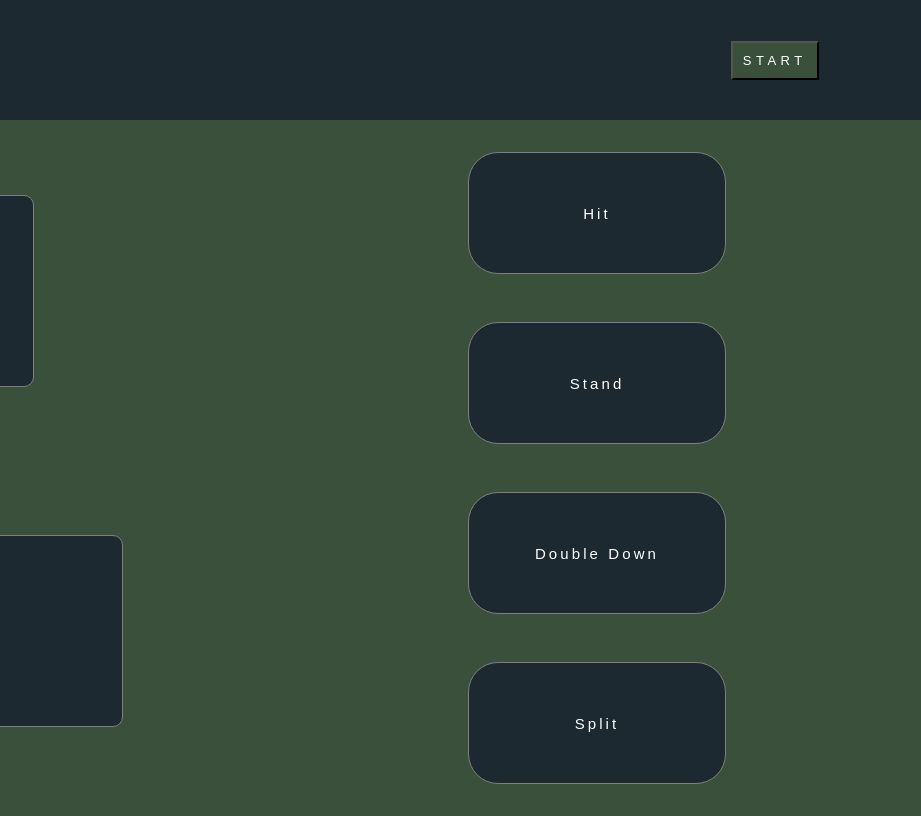
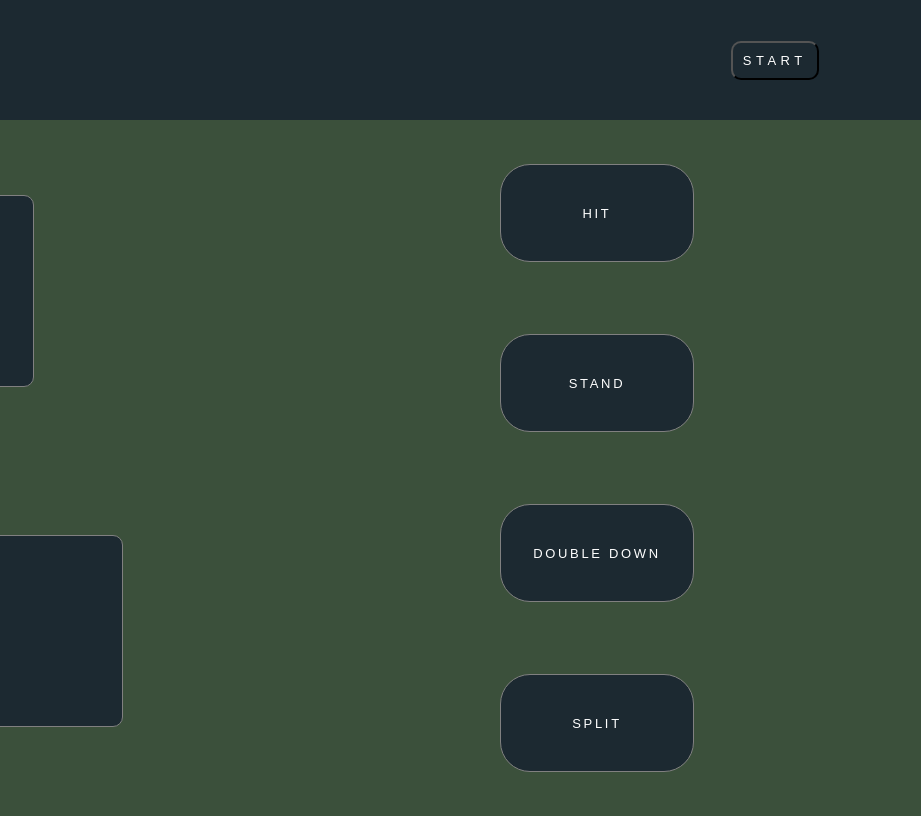
Before and after one commit to ericlyn4s/blackjack-mentor, a plain HTML site: page index.html in a window 1280 px wide. Shown: the full height of the page, 359-1280 px from the left. Drawn offline with Linux system fonts and the light colour scheme.

Commit message:
CSS and card array

```diff
--- a/css/style.css
+++ b/css/style.css
@@ -27,11 +27,12 @@ header {
 }
 
 button {
-    background-color: rgb(59, 80, 59);
+    background-color: #1c2931;
     padding: 10px;
     margin-left: 30px;
     letter-spacing: 0.5cap;
     color: white;
+    border-radius: 10px;
 }
 
 #main-section {
@@ -82,8 +83,8 @@ button {
 }
 
 .answer-box {
-    width: 20vw;
-    height: 15vh;
+    width: 15vw;
+    height: 12vh;
     border: 1px solid gray;
     background-color: #1c2931;
     border-radius: 30px;
@@ -91,7 +92,6 @@ button {
     display: flex;
     justify-content: center;
     align-items: center;
-    font-size: 15px;
     letter-spacing: 0.3cap;
 }
 
--- a/index.html
+++ b/index.html
@@ -31,10 +31,10 @@
 
         </div>
         <div id="quiz">
-            <div id="answer-one" class="answer-box">Hit</div>
-            <div id="answer-two" class="answer-box">Stand</div>
-            <div id="answer-three" class="answer-box">Double Down</div>
-            <div id="answer-four" class="answer-box">Split</div>
+            <div id="answer-one" class="answer-box">HIT</div>
+            <div id="answer-two" class="answer-box">STAND</div>
+            <div id="answer-three" class="answer-box">DOUBLE DOWN</div>
+            <div id="answer-four" class="answer-box">SPLIT</div>
         </div>
         <script src="js/script.js"></script>
     </section>
--- a/js/script.js
+++ b/js/script.js
@@ -15,7 +15,9 @@ var resetButton = document.createElement('button');
 // Array of card combinations
 var cardComboArray = [
     {
-
+        dealer: "Jack",
+        playerOne: "King",
+        playerTwo: "Ten",
     }
 ]
 
```
